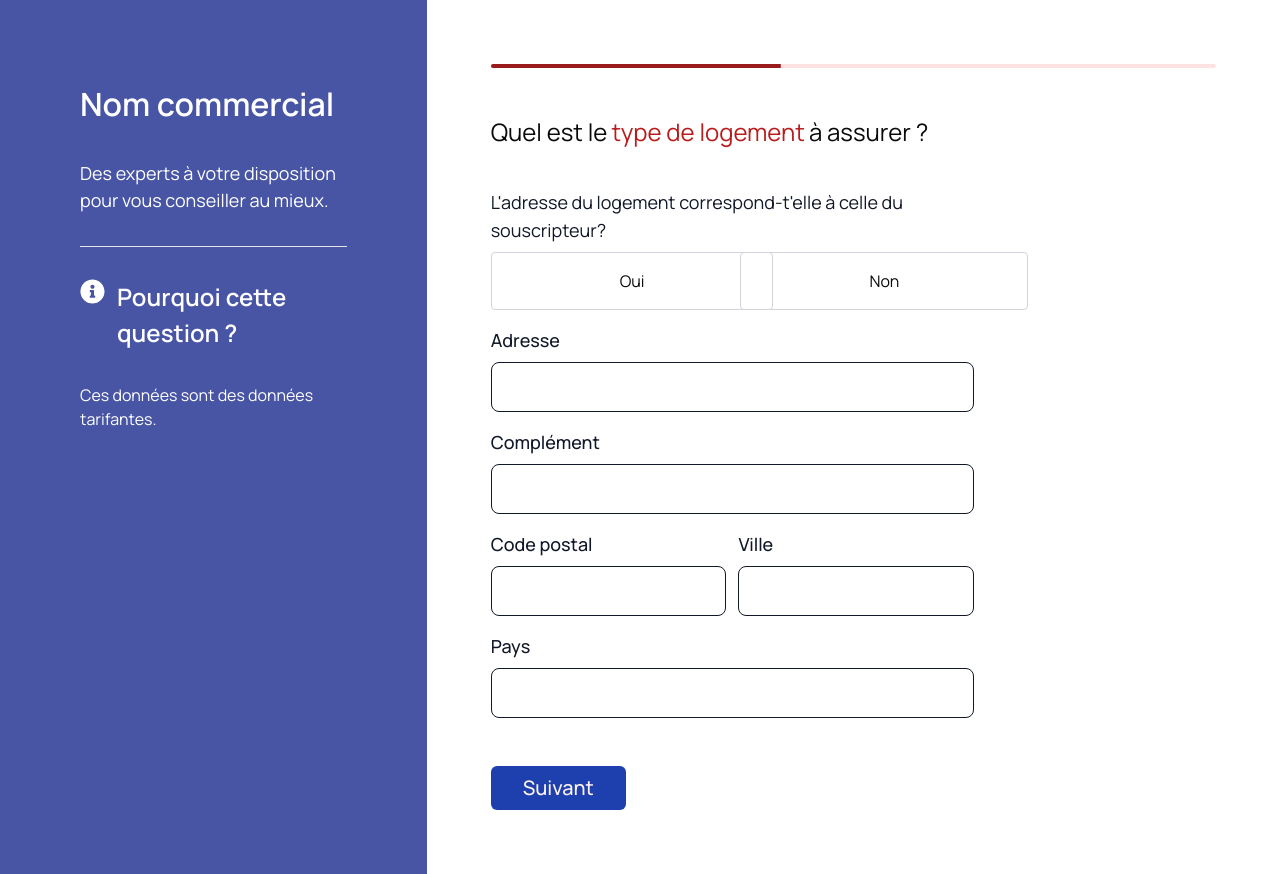
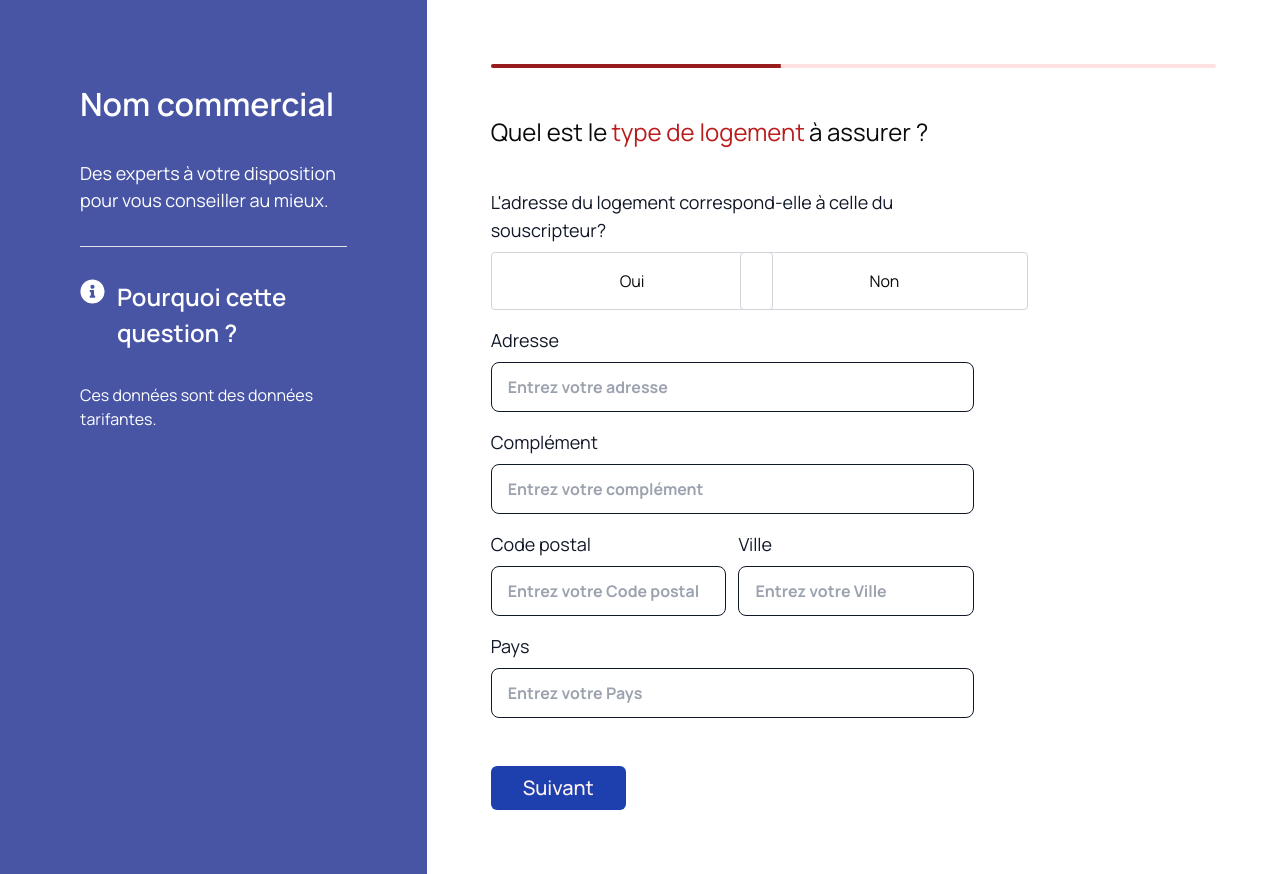
Before and after one commit to waelhassine/formulaire, a Next.js app: page /formulaire/step4 in a window 1280 px wide. Built offline with nearby package versions, Linux system fonts and the light colour scheme.

Commit message:
Add inputText components

```diff
--- a/app/formulaire/step4/page.tsx
+++ b/app/formulaire/step4/page.tsx
@@ -8,6 +8,8 @@ import { Input } from '@/components/ui/input';
 import { Label } from '@/components/ui/label';
 import { Button } from '@/components/ui/button';
 import ProgressHeader from '@/components/ui/progressHeader';
+import RadioButtonGroup from '@/components/RadioButtonGroup';
+import TextInput from '@/components/TextInput';
 
 export default function FormulaireStep4() {
   const router = useRouter();
@@ -31,180 +33,81 @@ export default function FormulaireStep4() {
         </p>
 
         <div className="flex flex-col space-y-4 mt-6">
-          <label className="flex flex-col space-y-2 mt-6">
-            <div className="flex justify-between">
-              <span className=" text-lg text-gray-900">
-                L'adresse du logement correspond-t'elle à celle du souscripteur?
-              </span>
-            </div>
-            <div className="flex flex-row space-x-2 w-full ">
-              <div className="flex w-1/2">
-                <input
-                  {...register('adresseCorrespondance')}
-                  type="radio"
-                  value="oui"
-                  id="oui"
-                  className="sr-only"
-                  checked={adresseCorrespondance === 'oui'}
+          <RadioButtonGroup
+            question="L'adresse du logement correspond-elle à celle du souscripteur?"
+            name="adresseCorrespondance"
+            options={[
+              { value: 'oui', label: 'Oui' },
+              { value: 'non', label: 'Non' },
+            ]}
+            register={register}
+            validationRules={{ required: 'Champ obligatoire' }}
+            error={errors.adresseCorrespondance}
+            currentValue={adresseCorrespondance}
           />
-                <label
-                  htmlFor="oui"
-                  className={` px-32 py-4 border rounded ${
-                    adresseCorrespondance === 'oui'
-                      ? 'bg-blue-500 bg-opacity-10 text-gray-900 border-blue-500'
-                      : 'border-gray-300'
-                  }`}
-                >
-                  Oui
-                </label>
-              </div>
-              <div className="flex  w-1/2">
-                <input
-                  {...register('adresseCorrespondance')}
-                  type="radio"
-                  value="non"
-                  id="non"
-                  className="sr-only"
-                  checked={adresseCorrespondance === 'non'}
-                />
-                <label
-                  htmlFor="non"
-                  className={` px-32 py-4  border rounded ${
-                    adresseCorrespondance === 'non'
-                      ? 'bg-blue-500 bg-opacity-10 text-gray-900 border-blue-500'
-                      : 'border-gray-300'
-                  }`}
-                >
-                  Non
-                </label>
-              </div>
-            </div>
-          </label>
 
-          {errors.adresseCorrespondance && <p className="text-red-500">{errors.adresseCorrespondance.message}</p>}
-
-          <label className="flex flex-col space-y-2">
-            <div className="flex justify-between">
-              <Label className=" text-lg text-gray-900">Adresse</Label>
-            </div>
-            <input
-              className={clsx(
-                'border',
-                errors.adresse ? ' border-red-900' : 'border-gray-900 focus:border-blue-500',
-                'py-2 lg:py-3 px-3 lg:px-4 rounded-[4px] lg:rounded-lg mt-1',
-                'text-[15px] lg:text-base text-marine-blue placeholder:text-cool-gray font-medium lg:font-bold',
-                'focus:outline-none',
-              )}
-              {...register('adresse', {
-                required: 'Champ obligatoire',
-                maxLength: {
-                  value: 20,
-                  message: 'Name must be less than 20 characters',
-                },
-              })}
+          <TextInput
+            label="Adresse"
+            name="adresse"
+            register={register}
+            validationRules={{ required: 'Champ obligatoire' }}
+            error={errors.adresse}
+            placeholder="Entrez votre adresse"
+            maxLength={20}
             onBlur={() => trigger('adresse')}
             autoComplete="adresse"
           />
-            {errors.adresse && <Label className=" text-red-900">{errors.adresse?.message}</Label>}
-          </label>
-          <label className="flex flex-col space-y-2 ">
-            <div className="flex justify-between">
-              <Label className=" text-lg text-gray-900">Complément</Label>
-            </div>
-            <input
-              className={clsx(
-                'border',
-                errors.complement ? ' border-red-900' : 'border-gray-900 focus:border-blue-500',
-                'py-2 lg:py-3 px-3 lg:px-4 rounded-[4px] lg:rounded-lg mt-1',
-                'text-[15px] lg:text-base text-marine-blue placeholder:text-cool-gray font-medium lg:font-bold',
-                'focus:outline-none',
-              )}
-              {...register('complement', {
-                required: 'Champ obligatoire',
-                maxLength: {
-                  value: 20,
-                  message: 'Name must be less than 20 characters',
-                },
-              })}
+          <TextInput
+            label="Complément"
+            name="complement"
+            register={register}
+            validationRules={{ required: 'Champ obligatoire' }}
+            error={errors.complement}
+            placeholder="Entrez votre complément"
+            maxLength={20}
             onBlur={() => trigger('complement')}
             autoComplete="complement"
           />
-            {errors.complement && <Label className=" text-red-900">{errors.complement.message}</Label>}
-          </label>
+
           <div className="flex flex-row space-x-3  w-full ">
-            <label className="flex flex-col space-y-2 w-1/2 ">
-              <div className="flex justify-between">
-                <Label className=" text-lg text-gray-900">Code postal</Label>
-              </div>
-              <input
-                className={clsx(
-                  'border',
-                  errors.codepostal ? ' border-red-900' : 'border-gray-900 focus:border-blue-500',
-                  'py-2 lg:py-3 px-3 lg:px-4 rounded-[4px] lg:rounded-lg mt-1',
-                  'text-[15px] lg:text-base text-marine-blue placeholder:text-cool-gray font-medium lg:font-bold',
-                  'focus:outline-none',
-                )}
-                {...register('codepostal', {
-                  required: 'Champ obligatoire',
-                  maxLength: {
-                    value: 20,
-                    message: 'Name must be less than 20 characters',
-                  },
-                })}
+            <div className="w-1/2">
+              <TextInput
+                label="Code postal"
+                name="codepostal"
+                register={register}
+                validationRules={{ required: 'Champ obligatoire' }}
+                error={errors.codepostal}
+                placeholder="Entrez votre Code postal"
+                maxLength={20}
                 onBlur={() => trigger('codepostal')}
                 autoComplete="codepostal"
               />
-              {errors.codepostal && <Label className=" text-red-900">{errors.codepostal.message}</Label>}
-            </label>
-            <label className="flex flex-col space-y-2 w-1/2">
-              <div className="flex justify-between">
-                <Label className=" text-lg text-gray-900">Ville</Label>
             </div>
-              <input
-                className={clsx(
-                  'border',
-                  errors.ville ? ' border-red-900' : 'border-gray-900 focus:border-blue-500',
-                  'py-2 lg:py-3 px-3 lg:px-4 rounded-[4px] lg:rounded-lg mt-1',
-                  'text-[15px] lg:text-base text-marine-blue placeholder:text-cool-gray font-medium lg:font-bold',
-                  'focus:outline-none',
-                )}
-                {...register('ville', {
-                  required: 'Champ obligatoire',
-                  maxLength: {
-                    value: 20,
-                    message: 'Name must be less than 20 characters',
-                  },
-                })}
+            <div className="w-1/2">
+              <TextInput
+                label="Ville"
+                name="ville"
+                register={register}
+                validationRules={{ required: 'Champ obligatoire' }}
+                error={errors.ville}
+                placeholder="Entrez votre Ville"
+                maxLength={20}
                 onBlur={() => trigger('ville')}
                 autoComplete="ville"
               />
-              {errors.ville && <Label className=" text-red-900">{errors.ville?.message}</Label>}
-            </label>
             </div>
-          <label className="flex flex-col space-y-2">
-            <div className="flex justify-between">
-              <Label className=" text-lg text-gray-900">Pays</Label>
           </div>
-            <input
-              className={clsx(
-                'border',
-                errors.pays ? ' border-red-900' : 'border-gray-900 focus:border-blue-500',
-                'py-2 lg:py-3 px-3 lg:px-4 rounded-[4px] lg:rounded-lg mt-1',
-                'text-[15px] lg:text-base text-marine-blue placeholder:text-cool-gray font-medium lg:font-bold',
-                'focus:outline-none',
-              )}
-              {...register('pays', {
-                required: 'Champ obligatoire',
-                maxLength: {
-                  value: 20,
-                  message: 'Name must be less than 20 characters',
-                },
-              })}
+          <TextInput
+            label="Pays"
+            name="pays"
+            register={register}
+            validationRules={{ required: 'Champ obligatoire' }}
+            error={errors.pays}
+            placeholder="Entrez votre Pays"
+            maxLength={20}
             onBlur={() => trigger('pays')}
             autoComplete="pays"
           />
-            {errors.pays && <Label className=" text-red-900">{errors.pays?.message}</Label>}
-          </label>
         </div>
         <FormActions>
           <Button type="button" size={'lg'} className="mt-8 bg-blue-800 text-xl" onClick={validateStep}>
--- /dev/null
+++ b/components/RadioButtonGroup.tsx
@@ -0,0 +1,62 @@
+'use client';
+import React from 'react';
+import clsx from 'clsx';
+
+// Define the TypeScript interface for the component's props
+interface RadioButtonGroupProps {
+  question: string;
+  name: string;
+  options: { value: string; label: string }[];
+  register: Function;
+  validationRules?: object;
+  error: any; // Replace with a more specific type based on your error handling strategy
+  currentValue: string;
+}
+
+// Component definition
+const RadioButtonGroup: React.FC<RadioButtonGroupProps> = ({
+  question,
+  name,
+  options,
+  register,
+  validationRules,
+  error,
+  currentValue,
+}) => (
+  // Component JSX
+  <label className="flex flex-col space-y-2 mt-6">
+    <div className="flex justify-between">
+      <span className="text-lg text-gray-900">{question}</span>
+    </div>
+    <div className="flex flex-row space-x-2 w-full">
+      {options.map((option) => (
+        <div className="flex w-1/2" key={option.value}>
+          <input
+            {...register(name, { ...validationRules })}
+            type="radio"
+            value={option.value}
+            id={option.value}
+            className="sr-only"
+            checked={currentValue === option.value}
+          />
+          <label
+            htmlFor={option.value}
+            className={clsx(
+              error ? 'border-red-900' : '',
+              `px-32 py-4 border rounded ${
+                currentValue === option.value
+                  ? 'bg-blue-500 bg-opacity-10 text-gray-900 border-blue-500'
+                  : 'border-gray-300'
+              }`,
+            )}
+          >
+            {option.label}
+          </label>
+        </div>
+      ))}
+    </div>
+    {error && <div className="text-red-900">{error.message}</div>}
+  </label>
+);
+
+export default RadioButtonGroup;
--- /dev/null
+++ b/components/TextInput.tsx
@@ -0,0 +1,51 @@
+import React from 'react';
+import clsx from 'clsx';
+
+interface TextInputProps {
+  label: string;
+  name: string;
+  register: Function;
+  validationRules: Record<string, any>;
+  error: any;
+  placeholder?: string;
+  maxLength?: number;
+  onBlur?: () => void;
+  autoComplete?: string;
+}
+
+const TextInput: React.FC<TextInputProps> = ({
+  label,
+  name,
+  register,
+  validationRules,
+  error,
+  placeholder = '',
+  maxLength,
+  onBlur,
+  autoComplete = 'off',
+}) => (
+  <label className="flex flex-col space-y-2">
+    <div className="flex justify-between">
+      <span className="text-lg text-gray-900">{label}</span>
+    </div>
+    <input
+      className={clsx(
+        'border',
+        error ? 'border-red-900' : 'border-gray-900 focus:border-blue-500',
+        'py-2 lg:py-3 px-3 lg:px-4 rounded-[4px] lg:rounded-lg mt-1',
+        'text-[15px] lg:text-base text-marine-blue placeholder:text-cool-gray font-medium lg:font-bold',
+        'focus:outline-none',
+      )}
+      {...register(name, {
+        ...validationRules,
+        maxLength: maxLength ? { value: maxLength, message: `Must be less than ${maxLength} characters` } : undefined,
+      })}
+      onBlur={onBlur}
+      autoComplete={autoComplete}
+      placeholder={placeholder}
+    />
+    {error && <span className="text-red-900">{error.message}</span>}
+  </label>
+);
+
+export default TextInput;
```
Lines whose indentation alone changed are shown as unchanged.
